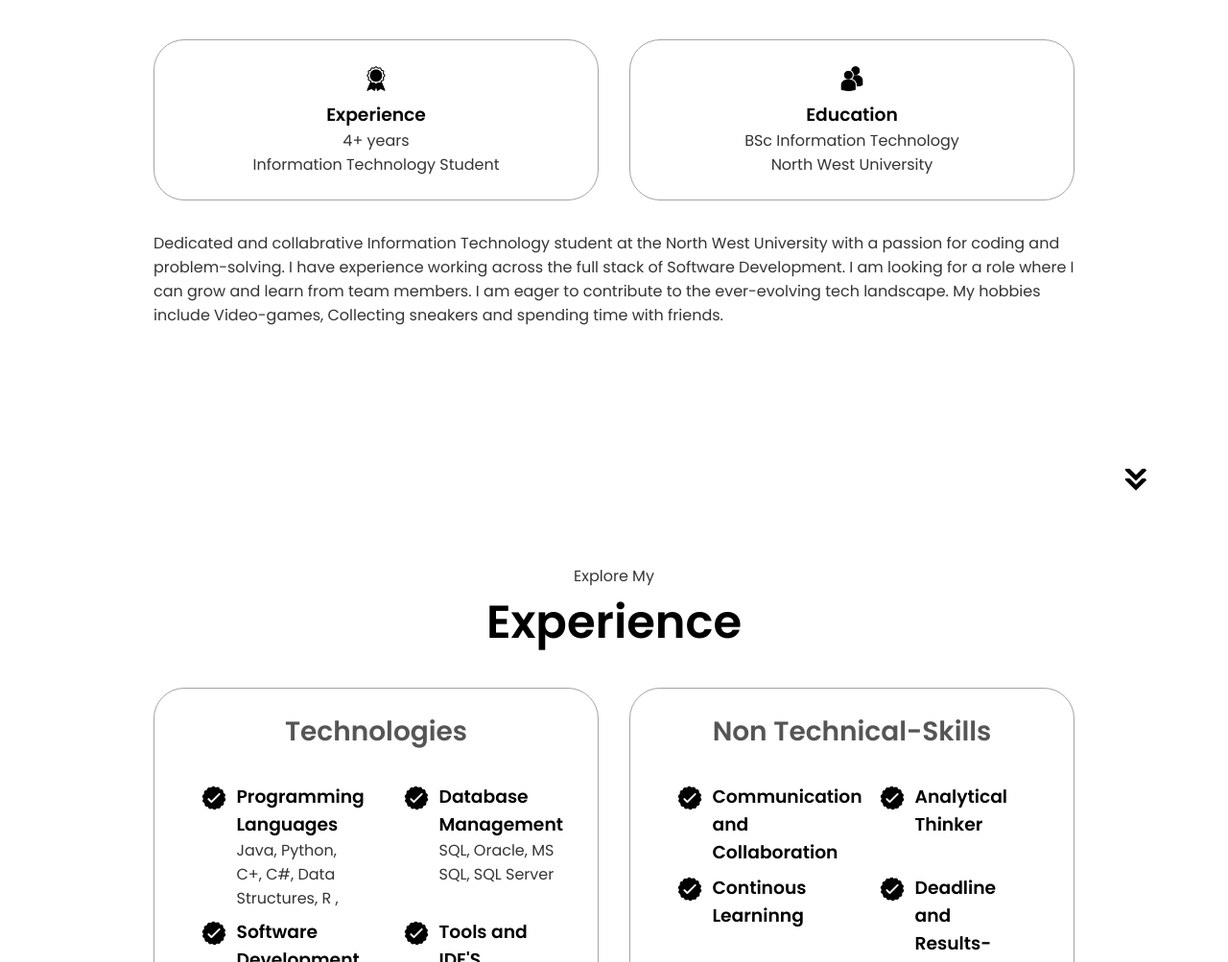
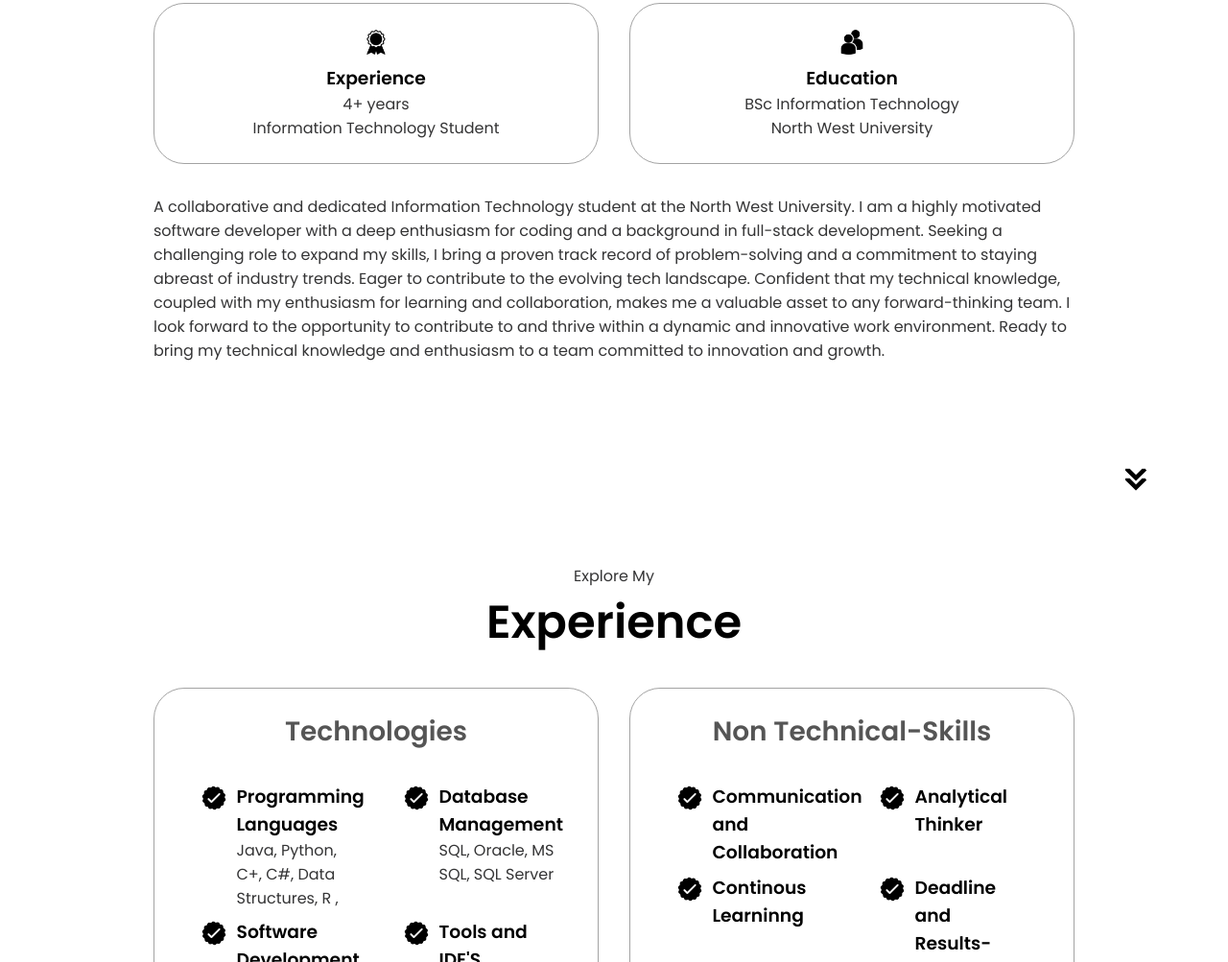
Before and after one commit to zubairameer/Portfolio_Project, a plain HTML site: page index.html in a window 1280 px wide. Shown: the part 1108-2111 px from the top of the page at 96% size. Drawn offline with Linux system fonts and the light colour scheme.

Commit message:
Update index.html

```diff
--- a/index.html
+++ b/index.html
@@ -96,7 +96,9 @@
           </div>
           <div class="text-container">
             <p>
-             Dedicated and collabrative Information Technology student at the North West University with a passion for coding and problem-solving. I have experience working across the full stack of Software Development. I am looking for a role where I can grow and learn from team members. I am eager to contribute to the ever-evolving tech landscape. My hobbies include Video-games, Collecting sneakers and spending time with friends.
+             A collaborative and dedicated Information Technology student at the North West University. I am a highly motivated software developer with a deep enthusiasm for coding and a background in full-stack development. Seeking a challenging role to expand my skills, I bring a proven track record of problem-solving and a commitment to staying abreast of industry trends.
+
+             Eager to contribute to the evolving tech landscape. Confident that my technical knowledge, coupled with my enthusiasm for learning and collaboration, makes me a valuable asset to any forward-thinking team. I look forward to the opportunity to contribute to and thrive within a dynamic and innovative work environment. Ready to bring my technical knowledge and enthusiasm to a team committed to innovation and growth.
             </p>
           </div>
         </div>
```
